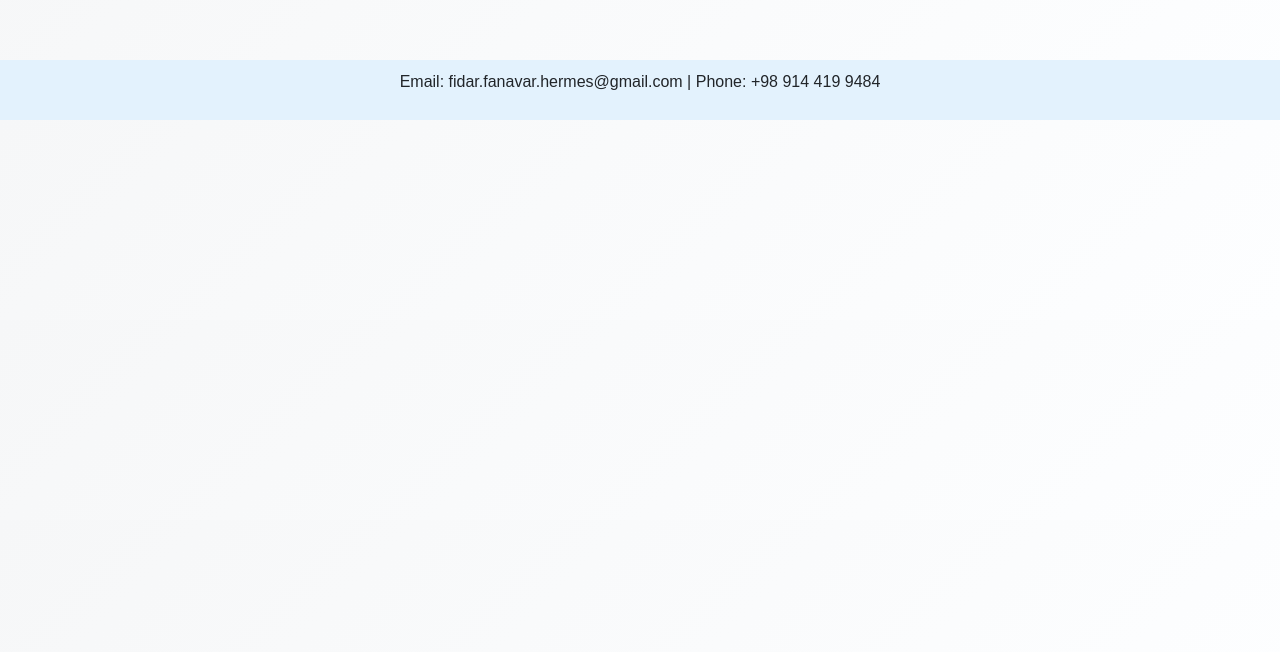
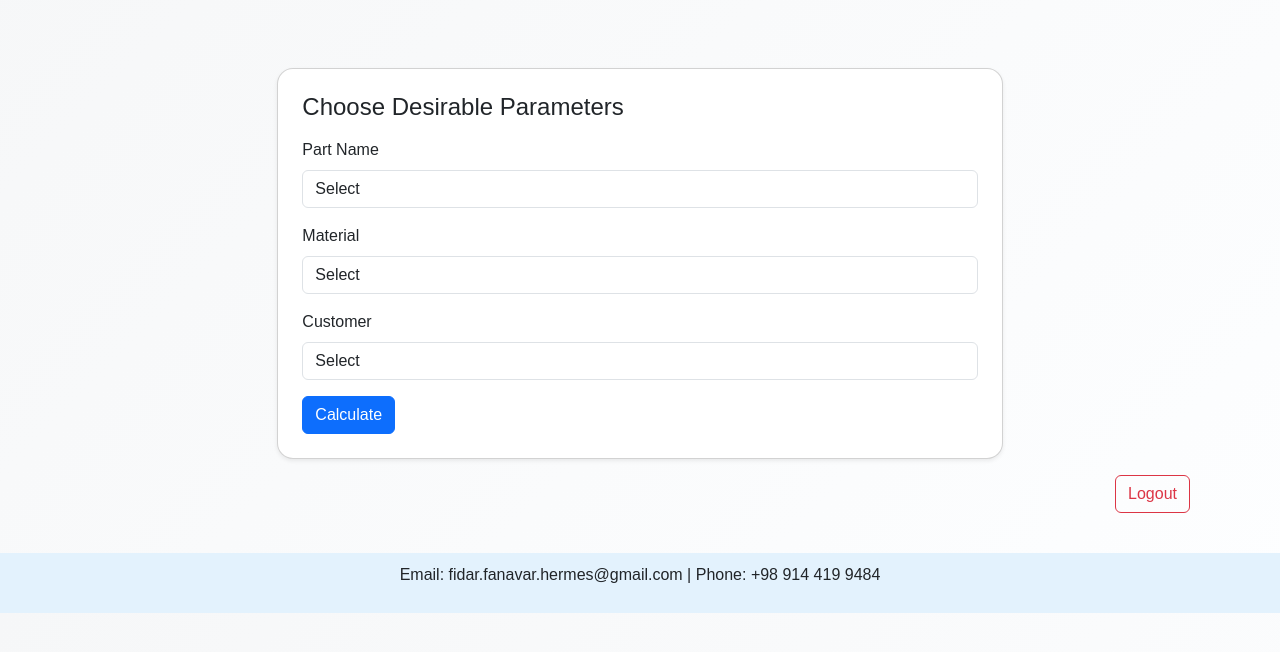
Before and after one commit to SajjadFarhadi/Flask, a Flask app: template templates/index.html in a window 1280 px wide. Shown: the part 80-732 px from the top of the page. Run offline with Flask 3, Linux system fonts and the light colour scheme; the visitor is signed in with stand-in values (Sample User, id 1); the template is opened without the code that fills it: most values are stand-ins (such as "Sample title", 1, 10 or a date in 2020).

Commit message:
Update index.html

```diff
--- a/templates/index.html
+++ b/templates/index.html
@@ -1,40 +1,49 @@
-{% extends 'base.html' %}
+{% extends "base.html" %}
+{% block content %}
 
-{% block head %}
-<title>Task Smash</title>
-{% endblock %}
-
-{% block body %}
-<div class="content">
-    <h1>Task Smash 2.0</h1>
-
-    {% if tasks | length < 1%}
-    <h3>There are no tasks... create one here!</h3>
-    {% else %}
-
-    <table>
-        <tr>
-            <th>Task</th>
-            <th>Added</th>
-            <th>Actions</th>
-        </tr>
-        {% for task in tasks %}
-        <tr>
-            <td>{{task.content}}</td>
-            <td>{{task.created.strftime("%Y-%m-%d")}}</td>
-            <td>
-                <a href="/delete/{{task.id}}">Delete</a>
-                <br/>
-                <a href="/edit/{{task.id}}">Edit</a>
-            </td>
-        </tr>
-        {% endfor %}
-    </table>
-    {% endif %}
-
-    <form action="/" method="post">
-        <input type="text" name="content" id="content"/>
-        <input type="submit" value="Add Task" id="btn_add" />
-    </form>
+<div class="row justify-content-center mt-5">
+    <div class="col-md-8">
+        <div class="card p-4 shadow-sm">
+            <h4 class="mb-3">{{ t('enter_params') }}</h4>
+            <form method="POST">
+                <div class="mb-3">
+                    <label class="form-label">{{ t('part_name') }}</label>
+                    <select name="part_name" class="form-control" required>
+                        <option value="">{{ t('select') }}</option>
+                        {% for p in part_names %}
+                        <option>{{ p }}</option>
+                        {% endfor %}
+                    </select>
+                    <script>
+                    document.querySelector('form').addEventListener('submit', function() {
+                    document.querySelector('.btn-primary').innerHTML = '<span class="spinner-border spinner-border-sm"></span> Calculating...';
+                    });
+                    </script>
+                </div>
+                <div class="mb-3">
+                    <label class="form-label">{{ t('material') }}</label>
+                    <select name="material" class="form-control" required>
+                        <option value="">{{ t('select') }}</option>
+                        {% for m in materials %}
+                        <option>{{ m }}</option>
+                        {% endfor %}
+                    </select>
+                </div>
+                <div class="mb-3">
+                    <label class="form-label">{{ t('customer') }}</label>
+                    <select name="customer" class="form-control" required>
+                        <option value="">{{ t('select') }}</option>
+                        {% for c in customers %}
+                        <option>{{ c }}</option>
+                        {% endfor %}
+                    </select>
+                </div>
+                <button class="btn btn-primary">{{ t('calculate') }}</button>
+            </form>
+        </div>
+    </div>
+</div>
+<div class="text-end mt-3">
+    <a href="{{ url_for('logout') }}" class="btn btn-outline-danger">{{ t('logout') }}</a>
 </div>
 {% endblock %}
```
